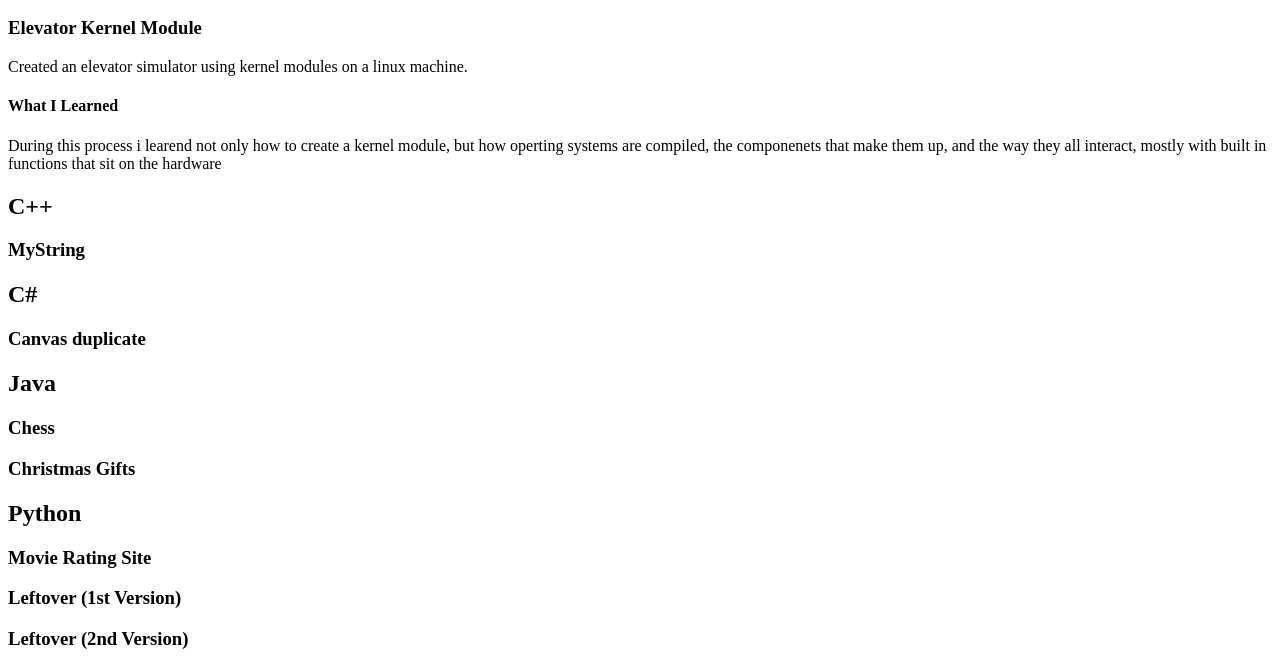
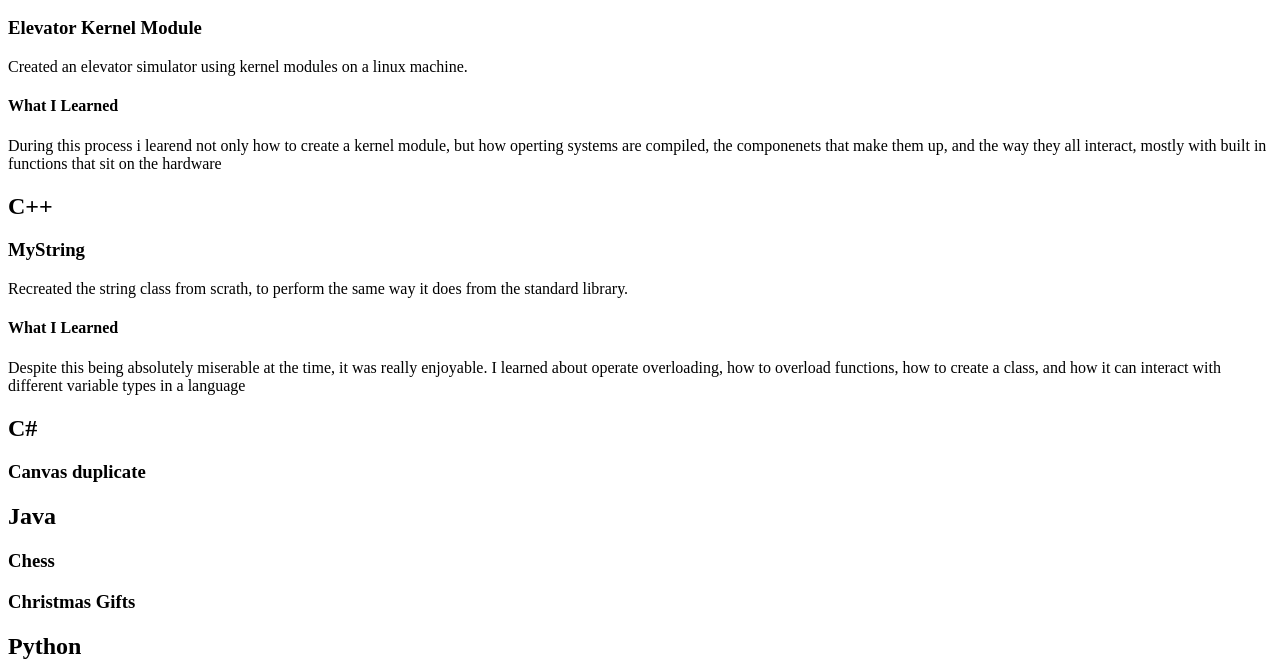
Before and after one commit to nolanorourke/nolanorourke.github.io, a plain HTML site: page projects.html in a window 1280 px wide. Shown: the part 96-763 px from the top of the page. Drawn offline with Linux system fonts and the light colour scheme.

Commit message:
added mystring info

```diff
--- a/projects.html
+++ b/projects.html
@@ -34,9 +34,13 @@
 
         <h2>C++</h2>
         <h3>MyString</h3>
+        <p>Recreated the string class from scrath, to perform the same way it does from the standard library.</p>
+        <h4>What I Learned</h4>
+        <p>Despite this being absolutely miserable at the time, it was really enjoyable. I learned about operate overloading, how to overload functions, how to create a class, and how it can interact with different variable types in a language</p>
 
         <h2>C#</h2>
         <h3>Canvas duplicate</h3>
+
 
         <h2>Java</h2>
         <h3>Chess</h3>
```
